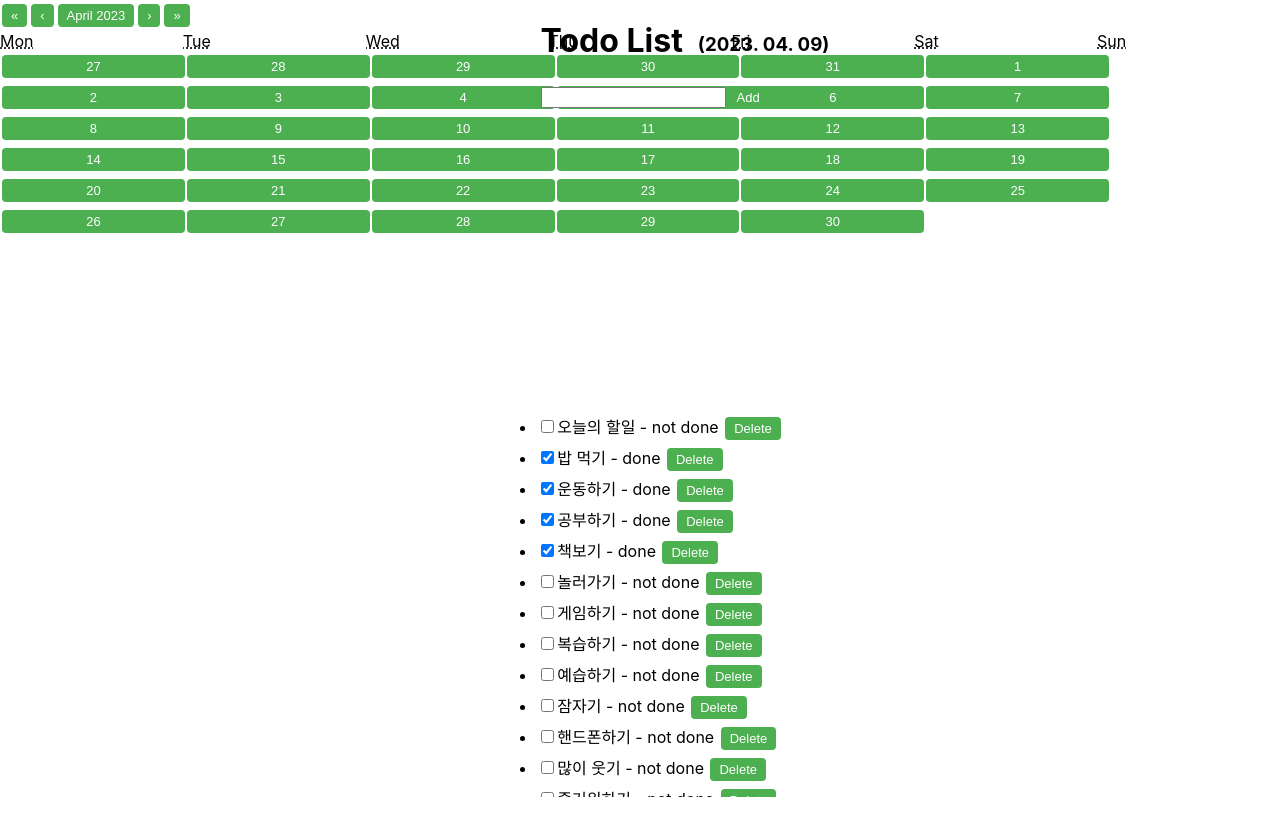
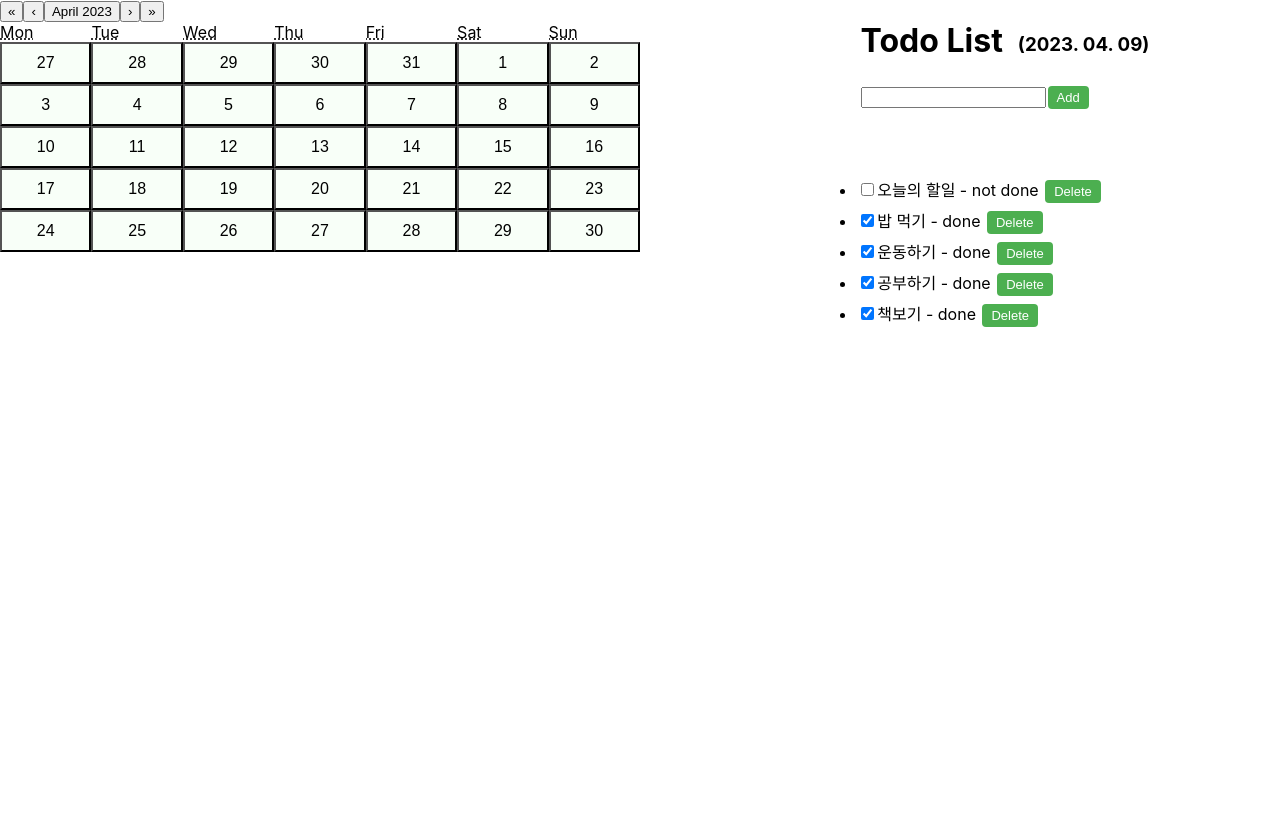
Before and after one commit to zi0ne/TODO, a React (Create React App) app: page / in a window 1280 px wide. Shown: the top 836 px of the page. After the commit the page ends 800 px from the top, so only its background shows below. Built offline with nearby package versions, Linux system fonts and the light colour scheme; data requests are answered from the project's data file.

Commit message:
캘린더와 기존 TODO 합치기

```diff
--- a/src/App.css
+++ b/src/App.css
@@ -1,38 +1,7 @@
-.App {
-  text-align: center;
+*{
+  box-shadow: 0px;
 }
-
-.App-logo {
-  height: 40vmin;
-  pointer-events: none;
+.full{
+  display: flex;
+  flex-direction: row;
 }
-
-@media (prefers-reduced-motion: no-preference) {
-  .App-logo {
-    animation: App-logo-spin infinite 20s linear;
-  }
-}
-
-.App-header {
-  background-color: #282c34;
-  min-height: 100vh;
-  display: flex;
-  flex-direction: column;
-  align-items: center;
-  justify-content: center;
-  font-size: calc(10px + 2vmin);
-  color: white;
-}
-
-.App-link {
-  color: #61dafb;
-}
-
-@keyframes App-logo-spin {
-  from {
-    transform: rotate(0deg);
-  }
-  to {
-    transform: rotate(360deg);
-  }
-}
--- a/src/App.tsx
+++ b/src/App.tsx
@@ -1,6 +1,7 @@
 import React, { useState } from 'react';
 import TodoList, { Todo } from './components/TodoList';
 import Calendar from 'react-calendar';
+import './App.css'
 
 //Todo 상태관리
 export const App: React.FC = () => {
@@ -37,7 +38,7 @@ export const App: React.FC = () => {
   };
 
   return (
-    <div>
+    <div className='full'>
       <Calendar />
       <TodoList todos={todos} onToggleDone={handleTodoToggle} onDeleteTodo={handleDeleteTodo} />
     </div>
--- a/src/components/TodoList.tsx
+++ b/src/components/TodoList.tsx
@@ -33,7 +33,7 @@ const TodoList: React.FunctionComponent<TodoListProps> = ({
 
   // useEffect를 사용하여 컴포넌트가 처음 렌더링 될 때, 서버에서 todo를 받아와 상태로 설정
   useEffect(() => {
-    fetch("http://localhost:4000/todos")
+    fetch("http://localhost:3000/todos")
       .then((response) => response.json())
       .then((data) => setTodos(data));
   }, []);
@@ -46,7 +46,7 @@ const TodoList: React.FunctionComponent<TodoListProps> = ({
       text,
       done: false,
     };
-    fetch("http://localhost:4000/todos", {
+    fetch("http://localhost:3000/todos", {
       method: "POST",
       headers: {
         "Content-Type": "application/json",
@@ -67,7 +67,7 @@ const TodoList: React.FunctionComponent<TodoListProps> = ({
       return todo; //done의 반대로 설정한 후
     });
     setTodos(updatedTodos); // 업데이트 된 todo배열을 setTodo 상태로 저장
-    fetch(`http://localhost:4000/todos/${id}`, { //업데이트 할 항목의 url
+    fetch(`http://localhost:3000/todos/${id}`, { //업데이트 할 항목의 url
       method: "PATCH",
       headers: {
         "Content-Type": "application/json",
@@ -83,7 +83,7 @@ const TodoList: React.FunctionComponent<TodoListProps> = ({
     const filteredTodos = todos.filter((todo) => todo.id !== id);
     setTodos(filteredTodos); //항목 업데이트
     //해당 url을 fetch하여 삭제시킴
-    fetch(`http://localhost:4000/todos/${id}`, {
+    fetch(`http://localhost:3000/todos/${id}`, {
       method: "DELETE",
     });
   };
@@ -109,7 +109,7 @@ const TodoList: React.FunctionComponent<TodoListProps> = ({
                 onChange={() => handleTodoToggle(todo.id)}
               />
               {todo.text} - {todo.done ? "done " : "not done "}
-              <button onClick={() => handleDeleteTodo(todo.id)}>Delete</button>
+              <button className="button" onClick={() => handleDeleteTodo(todo.id)}>Delete</button>
             </li>
           ))}
         </ul>
--- a/src/components/component.css
+++ b/src/components/component.css
@@ -9,6 +9,7 @@
     justify-content: center;
     height: 80vh;
     position: relative;
+    width: 50%;
 }
 
 .header{
@@ -25,7 +26,7 @@
 
 }
 
-button {
+.button {
     background-color: #4CAF50;
     border: none;
     color: white;
@@ -52,3 +53,16 @@ button {
     margin-top: 33px;
     margin-left: 15px;
   }
+
+.react-calendar__month-view__days__day{
+  display: inline-block;
+  padding: 10px 20px;
+  background-color: #f8fff8;
+  color: black;
+  font-size: 16px;
+  cursor: pointer;
+}
+
+.react-calendar{
+  width: 50%;
+}
--- a/src/db.json
+++ b/src/db.json
@@ -24,46 +24,6 @@
       "id": 5,
       "text": "책보기",
       "done": true
-      },
-      {
-        "id": 6,
-        "text": "놀러가기",
-        "done": false
-      },
-      {
-        "id": 7,
-        "text": "게임하기",
-        "done": false
-      },
-      {
-        "id": 8,
-        "text": "복습하기",
-        "done": false
-      },
-      {
-        "id": 9,
-        "text": "예습하기",
-        "done": false
-      },
-      {
-        "id": 10,
-        "text": "잠자기",
-        "done": false
-      },
-      {
-        "id": 11,
-        "text": "핸드폰하기",
-        "done": false
-      },
-      {
-        "id": 12,
-        "text": "많이 웃기",
-        "done": false
-      },
-      {
-        "id": 13,
-        "text": "즐거워하기",
-        "done": false
     }
   ]
 }
```
Lines whose indentation alone changed are shown as unchanged.
